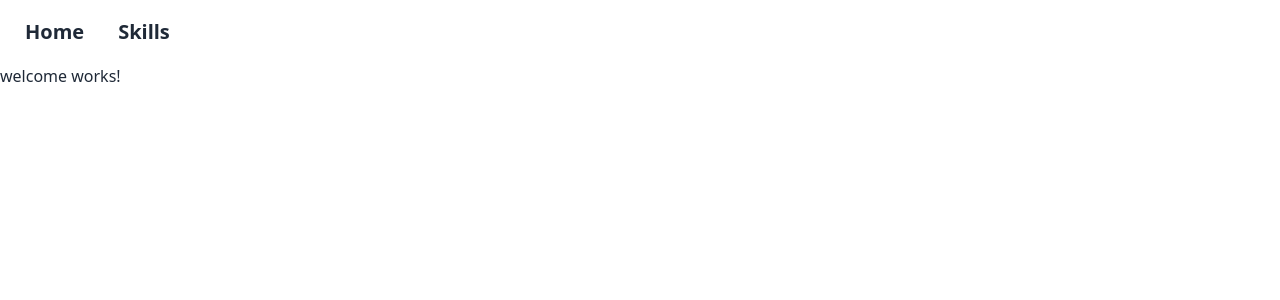
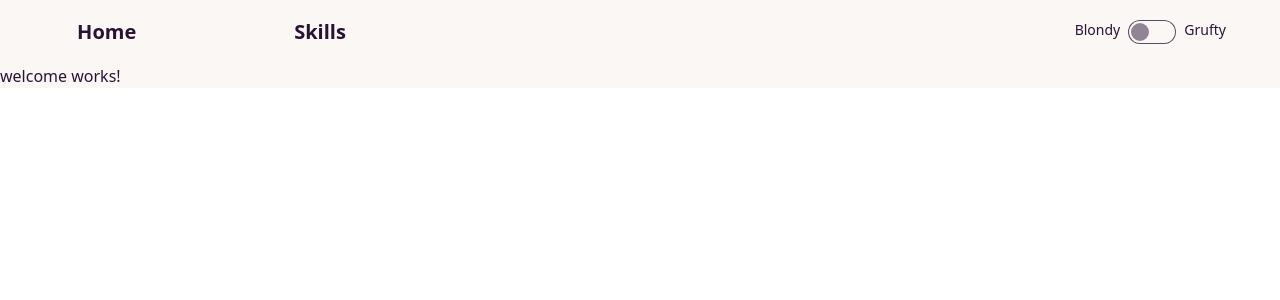
Before and after one commit to archturion64/BeBetterBruh, an Angular app: page / in a window 1280 px wide. Shown: the top 300 px of the page. Built offline with nearby package versions, Linux system fonts and the light colour scheme.

Commit message:
add theme switcher

```diff
--- a/src/app/app.component.ts
+++ b/src/app/app.component.ts
@@ -1,4 +1,4 @@
-import { Component } from '@angular/core';
+import { ChangeDetectionStrategy, Component } from '@angular/core';
 import { CommonModule } from '@angular/common';
 import { RouterOutlet } from '@angular/router';
 import { NavbarComponent } from "./navbar/navbar.component";
@@ -7,12 +7,23 @@ import { NavbarComponent } from "./navbar/navbar.component";
     selector: 'app-root',
     standalone: true,
     template: `
-      <app-navbar></app-navbar>
-      <router-outlet></router-outlet>
+      <div [attr.data-theme]="(useDarkMode ? 'dark' : 'cupcake')">
+        <app-navbar [(useDarkMode)]="useDarkMode" (useDarkModeChange)="onThemeChange($event)"></app-navbar>
+        <router-outlet></router-outlet>
+      </div>
     `,
     styles: ``,
-    imports: [CommonModule, RouterOutlet, NavbarComponent]
+    imports: [CommonModule, RouterOutlet, NavbarComponent],
+    changeDetection: ChangeDetectionStrategy.OnPush
 })
 export class AppComponent {
   title = 'Be better, Bruh!';
+
+
+  useDarkMode: boolean = localStorage.getItem('useDarkMode') === 'true';
+
+  onThemeChange(useDarkMode: boolean) {
+    localStorage.setItem('useDarkMode', String(useDarkMode));
+  }
+
 }
--- a/src/app/navbar/navbar.component.ts
+++ b/src/app/navbar/navbar.component.ts
@@ -1,19 +1,23 @@
-import { ChangeDetectionStrategy, Component } from '@angular/core';
+import { ChangeDetectionStrategy, Component, EventEmitter, Input, Output } from '@angular/core';
 import { RouterModule } from '@angular/router';
+import { ThemeSwitcherComponent } from '../theme-switcher/theme-switcher.component';
 
 @Component({
   selector: 'app-navbar',
   standalone: true,
-  imports: [RouterModule],
+  imports: [RouterModule, ThemeSwitcherComponent],
   template: `
-  <div class="navbar bg-base-100">
-    <a class="btn btn-ghost text-xl" [routerLink] = "['/']">Home</a>
-    <a class="btn btn-ghost text-xl" [routerLink] = "['/skills']">Skills</a>
+  <div class="navbar bg-base-100 grid grid-cols-6 gap-4">
+    <a class="btn btn-ghost text-xl col-span-1" [routerLink] = "['/']">Home</a>
+    <a class="btn btn-ghost text-xl col-span-1" [routerLink] = "['/skills']">Skills</a>
+    <app-theme-switcher class="col-end-7 col-span-1" [useDarkMode]="useDarkMode" (useDarkModeChange)="useDarkModeChange.emit($event)"></app-theme-switcher>
+
   </div>
   `,
   styles: ``,
   changeDetection: ChangeDetectionStrategy.OnPush
 })
 export class NavbarComponent {
-
+  @Input({required: true}) useDarkMode!: boolean;
+  @Output() useDarkModeChange = new EventEmitter<boolean>();
 }
--- /dev/null
+++ b/src/app/theme-switcher/theme-switcher.component.ts
@@ -0,0 +1,24 @@
+import { ChangeDetectionStrategy, Component, EventEmitter, Input, Output } from '@angular/core';
+import { FormsModule } from '@angular/forms';
+
+@Component({
+  selector: 'app-theme-switcher',
+  standalone: true,
+  imports: [FormsModule],
+  template: `
+      <label class="flex cursor-pointer gap-2">
+        <span class="label-text">Blondy</span>
+        <input type="checkbox" class="toggle theme-controller"
+          [(ngModel)]="useDarkMode" (ngModelChange)="useDarkModeChange.emit(useDarkMode)" />
+        <span class="label-text">Grufty</span>
+      </label>
+  `,
+  styles: ``,
+  changeDetection: ChangeDetectionStrategy.OnPush
+})
+export class ThemeSwitcherComponent {
+
+  @Input({required: true}) useDarkMode!: boolean;
+  @Output() useDarkModeChange = new EventEmitter<boolean>();
+
+}
--- a/tailwind.config.js
+++ b/tailwind.config.js
@@ -8,7 +8,10 @@ module.exports = {
     },
     plugins: [require("daisyui")],
     daisyui: {
-      themes: true,
+      themes: [
+        "cupcake",
+        "dark"
+      ],
       styled: true,
       themes: true,
       base: true,
```
